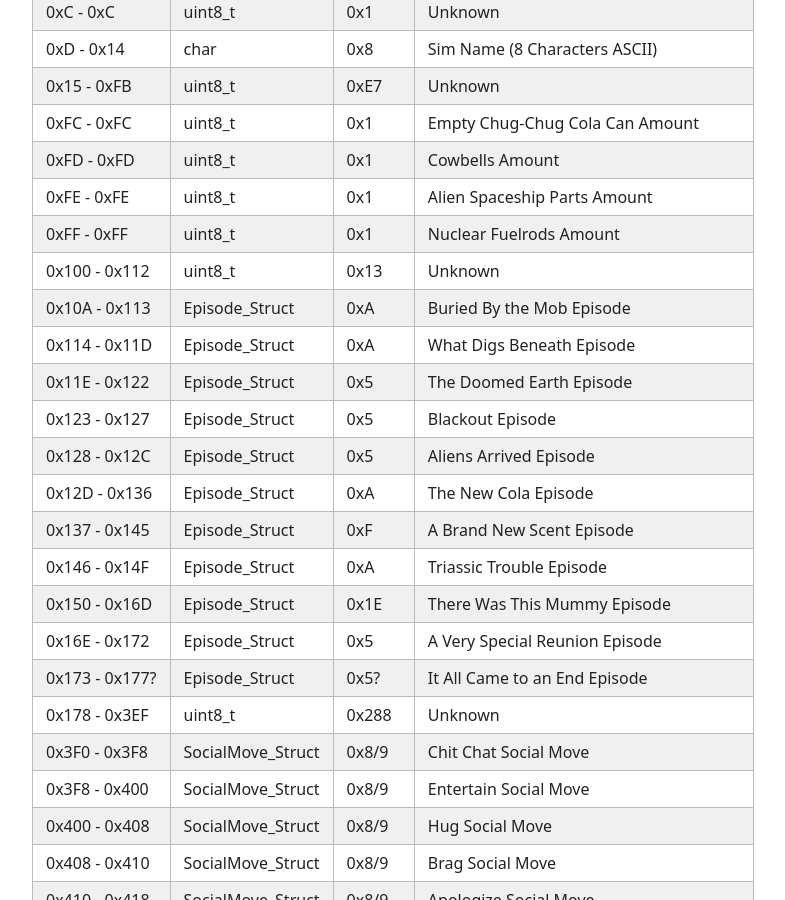
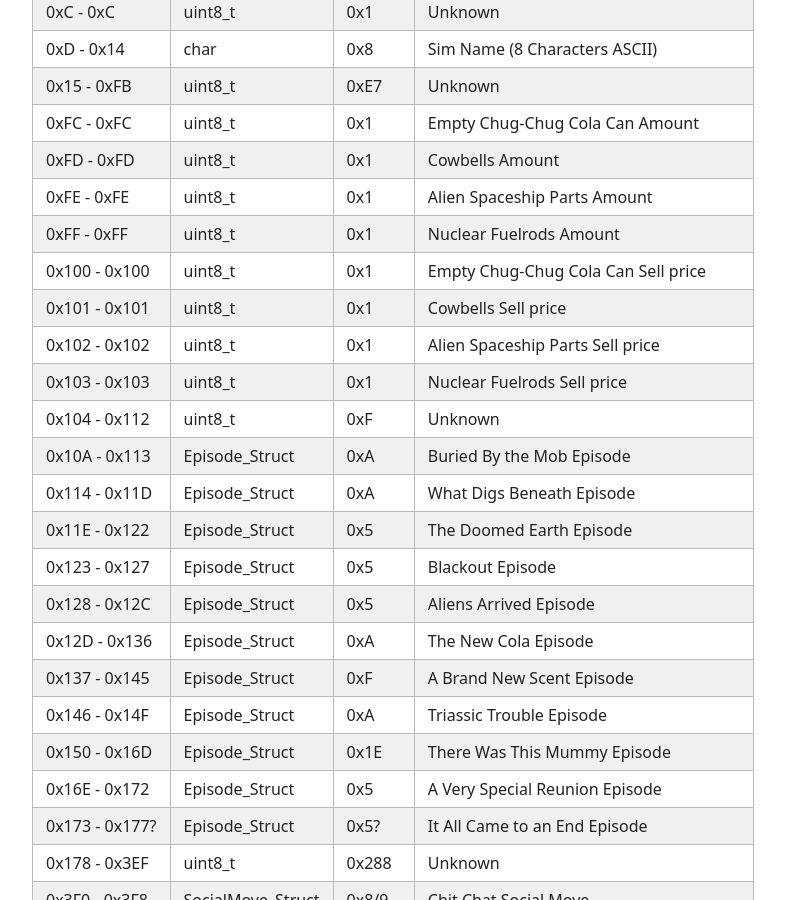
Before and after one commit to Universal-Team/wiki, a Jekyll site: the page built from pages/_en-US/sims2-research/gba/gbaSlot.md, in a window 1280 px wide and 900 px high, scrolled down 757 px. Shown: the whole window, without its empty margins (320-1105 px from the left). Built offline with Jekyll 4.4.1, drawn with Linux system fonts in a browser that asks for light colours.

Commit message:
Add Collectables Sell price bytes.

```diff
--- a/pages/_en-US/sims2-research/gba/gbaSlot.md
+++ b/pages/_en-US/sims2-research/gba/gbaSlot.md
@@ -29,7 +29,11 @@
 | 0xFD - 0xFD     | uint8_t           | 0x1      | Cowbells Amount                          |
 | 0xFE - 0xFE     | uint8_t           | 0x1      | Alien Spaceship Parts Amount             |
 | 0xFF - 0xFF     | uint8_t           | 0x1      | Nuclear Fuelrods Amount                  |
-| 0x100 - 0x112   | uint8_t           | 0x13     | Unknown                                  |
+| 0x100 - 0x100   | uint8_t           | 0x1      | Empty Chug-Chug Cola Can Sell price      |
+| 0x101 - 0x101   | uint8_t           | 0x1      | Cowbells Sell price                      |
+| 0x102 - 0x102   | uint8_t           | 0x1      | Alien Spaceship Parts Sell price         |
+| 0x103 - 0x103   | uint8_t           | 0x1      | Nuclear Fuelrods Sell price              |
+| 0x104 - 0x112   | uint8_t           | 0xF      | Unknown                                  |
 | 0x10A - 0x113   | Episode_Struct    | 0xA      | Buried By the Mob Episode                |
 | 0x114 - 0x11D   | Episode_Struct    | 0xA      | What Digs Beneath Episode                |
 | 0x11E - 0x122   | Episode_Struct    | 0x5      | The Doomed Earth Episode                 |
```
